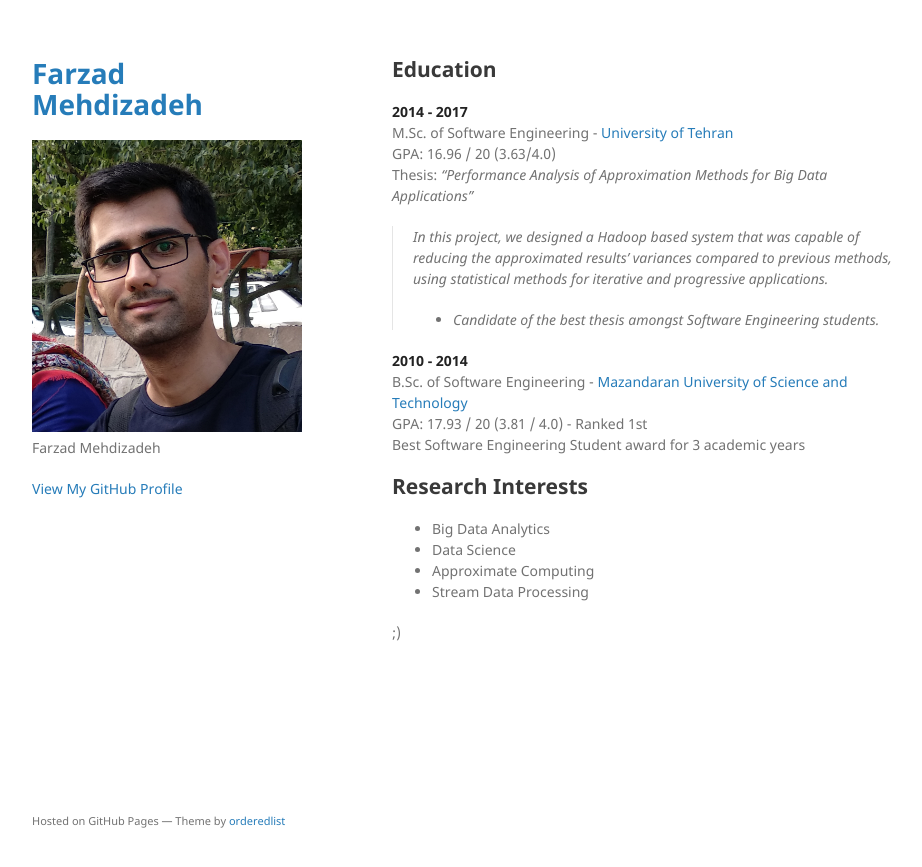
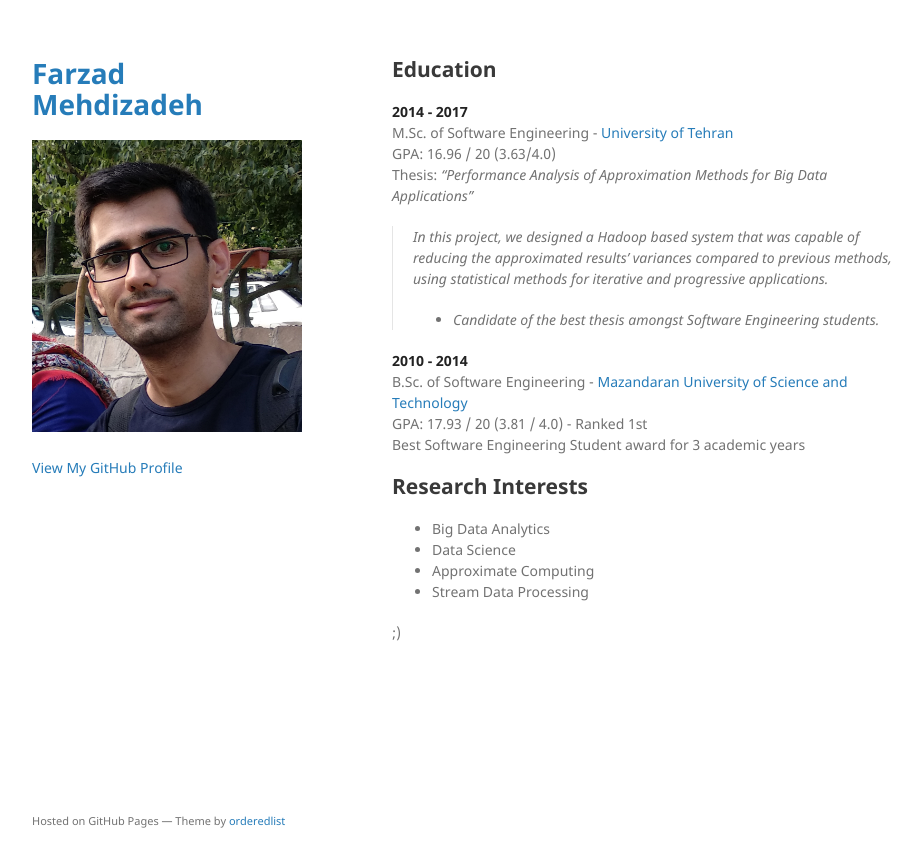
Before and after one commit to simplyfarzad/simplyfarzad.github.io, a Jekyll site: the page built from index.md, in a window 1280 px wide. Shown: the top 867 px of the page, without its empty margins (178-1100 px from the left). Built offline with Jekyll 4.4.1, drawn with Linux system fonts in a browser that asks for light colours; the repository's description, which GitHub fills in, is left out; our own code applies the rules of GitHub Pages for plain Markdown files.

Commit message:
Update _config.yml

```diff
--- a/_config.yml
+++ b/_config.yml
@@ -1,6 +1,6 @@
 title: Farzad Mehdizadeh
 logo: /assets/img/avatar.jpg
-description: Farzad Mehdizadeh
+description:
 show_downloads: false
 google_analytics:
 theme: jekyll-theme-minimal
```
